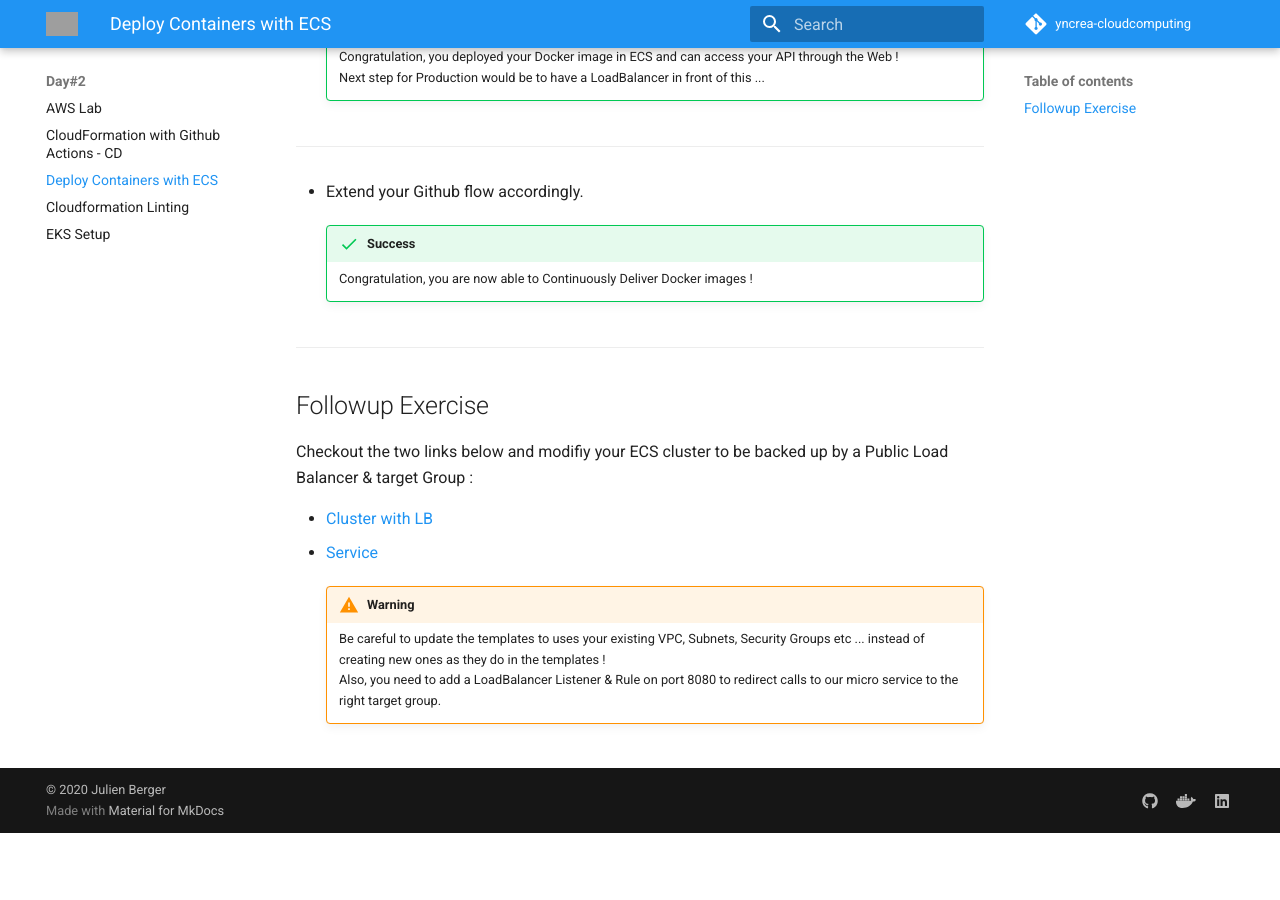
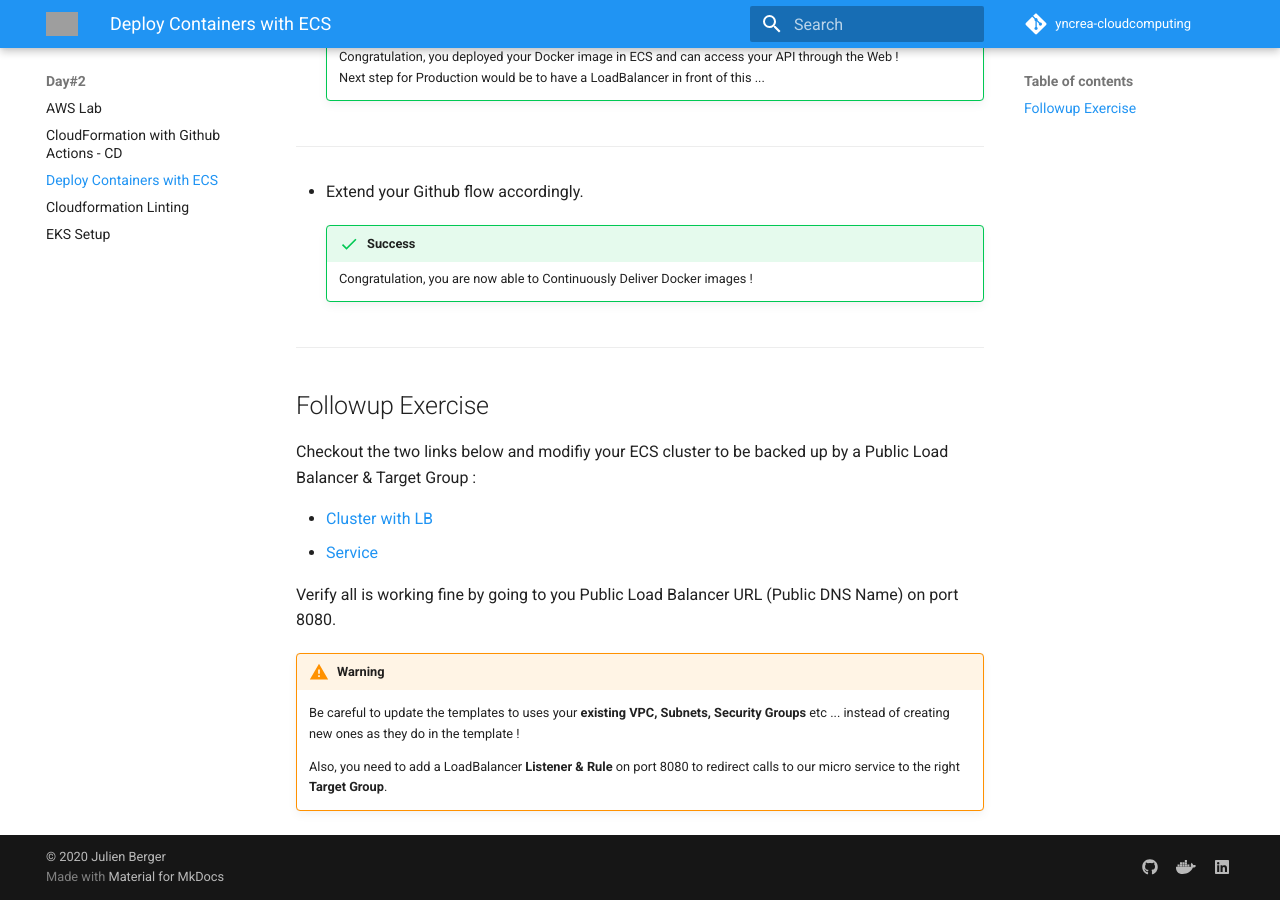
Before and after one commit to jurocknsail/yncrea-cloudcomputing, an MkDocs documentation site: the page built from docs/ecs.md, in a window 1280 px wide and 900 px high, scrolled down 1236 px. Built offline with MkDocs 1.6.1 and Material for MkDocs 9.7.7, drawn with Linux system fonts in a browser that asks for light colours; comment, search, counter and statistics services are not loaded; before the commit the page ends 2069 px from its top, so only the background shows below that; some of the changed text lies outside the part shown; grey boxes are pictures that could not be loaded.

Commit message:
Finishing ECS with LB docs

```diff
--- a/docs/ecs.md
+++ b/docs/ecs.md
@@ -9,7 +9,7 @@
 
 - First, deploy an ECS cluster with CloudFormation from the following template (and add it to your repo):
     - [ecs-cluster.yaml](./files/aws/ecs-cluster.yaml)
-    - Choose the default security group, VPC and 2 Subnets.
+    - Choose the default Security Group, VPC and 2 Subnets.
 
         !!! tip
             You can find these info in the AWS console : **EC2** & **VPC** parts.
@@ -45,11 +45,14 @@
 
 ## Followup Exercise
 
-Checkout the two links below and modifiy your ECS cluster to be backed up by a Public Load Balancer & target Group :
+Checkout the two links below and modifiy your ECS cluster to be backed up by a Public Load Balancer & Target Group :
 
 - [Cluster with LB](https://github.com/awslabs/aws-cloudformation-templates/blob/master/aws/services/ECS/EC2LaunchType/clusters/public-vpc.yml)
 - [Service](https://github.com/awslabs/aws-cloudformation-templates/blob/master/aws/services/ECS/EC2LaunchType/services/public-service.yml)
 
-    !!! warning
-        Be careful to update the templates to uses your existing VPC, Subnets, Security Groups etc ... instead of creating new ones as they do in the templates !
-        Also, you need to add a LoadBalancer Listener & Rule on port 8080 to redirect calls to our micro service to the right target group.
+Verify all is working fine by going to you Public Load Balancer URL (Public DNS Name) on port 8080.
+
+!!! warning
+    Be careful to update the templates to uses your **existing VPC, Subnets, Security Groups** etc ... instead of creating new ones as they do in the template !
+
+    Also, you need to add a LoadBalancer **Listener & Rule** on port 8080 to redirect calls to our micro service to the right **Target Group**.
```
